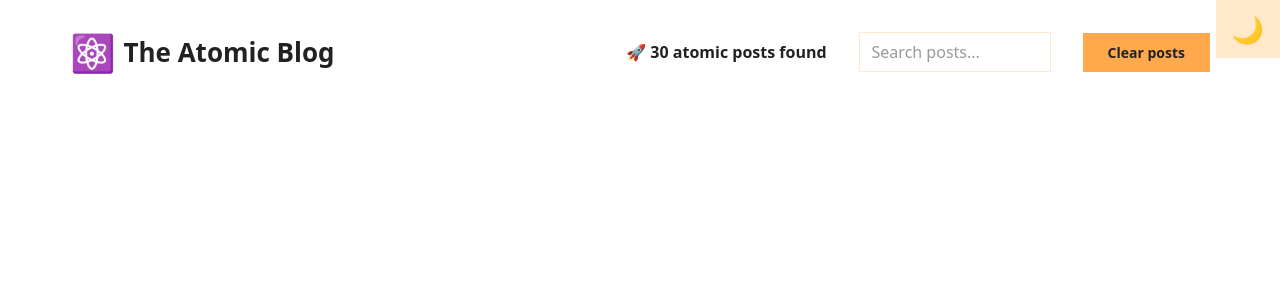
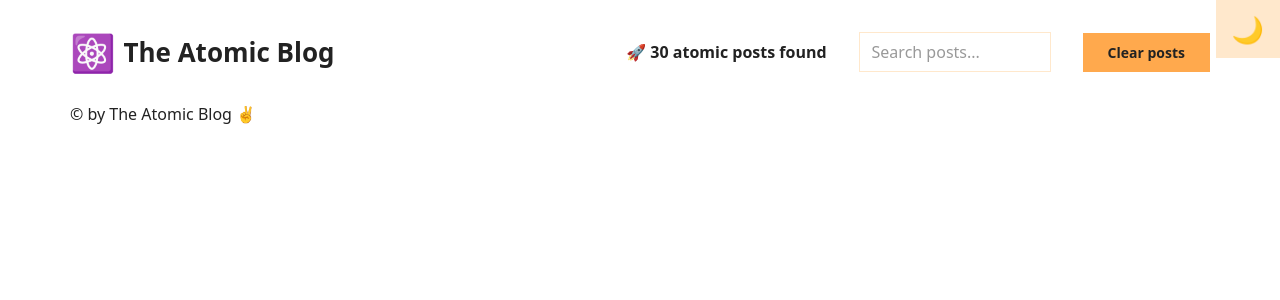
Before and after one commit to platisam/Atomic_blog, a React (Create React App) app: page / in a window 1280 px wide. Shown: the top 300 px of the page. Built offline with nearby package versions, Linux system fonts and the light colour scheme.

Commit message:
adding Footer component

```diff
--- a/src/App.js
+++ b/src/App.js
@@ -2,6 +2,7 @@ import { faker } from "@faker-js/faker";
 import { useEffect } from "react";
 import { useState } from "react";
 import Header from "./Header";
+import Footer from "./Footer";
 
 function createRandomPost() {
   return {
@@ -54,6 +55,7 @@ function App() {
         searchQuery={searchQuery}
         setSearchQuery={setSearchQuery}
       />
+      <Footer />
     </section>
   );
 }
--- /dev/null
+++ b/src/Footer.js
@@ -0,0 +1,4 @@
+const Footer = () => {
+  return <footer>&copy; by The Atomic Blog ✌️</footer>;
+};
+export default Footer;
```
